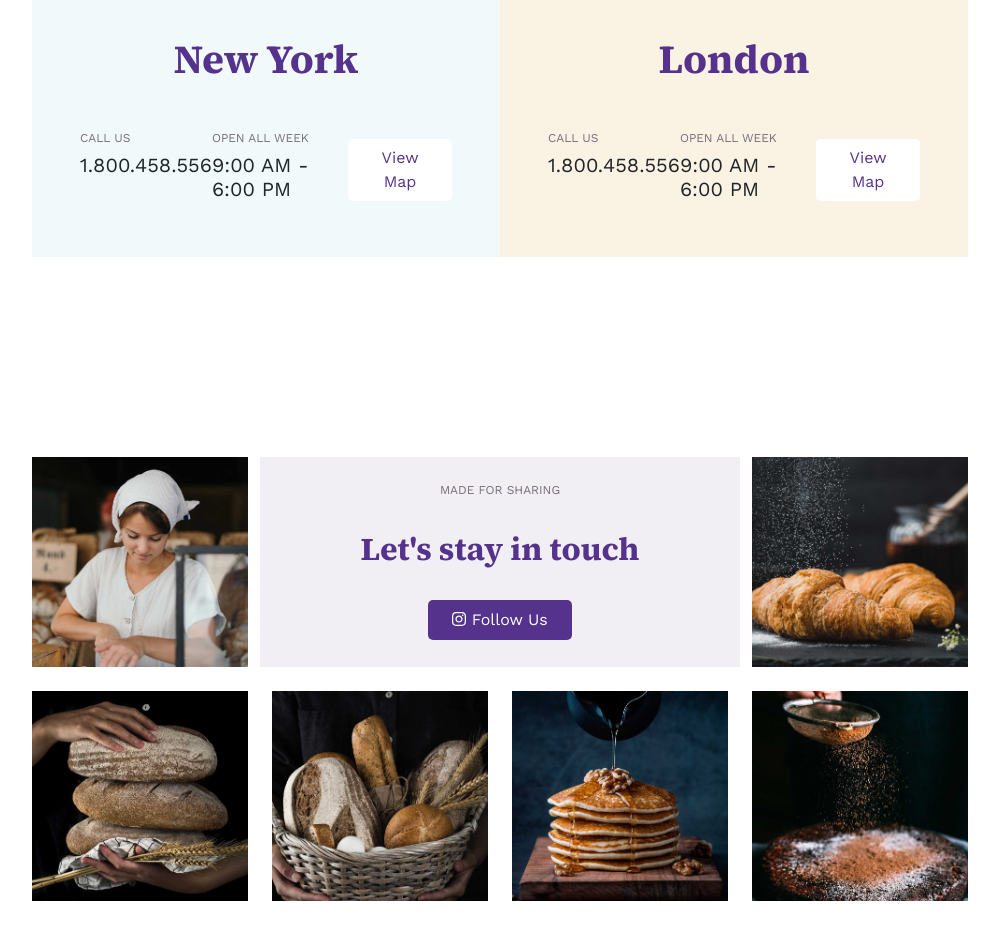
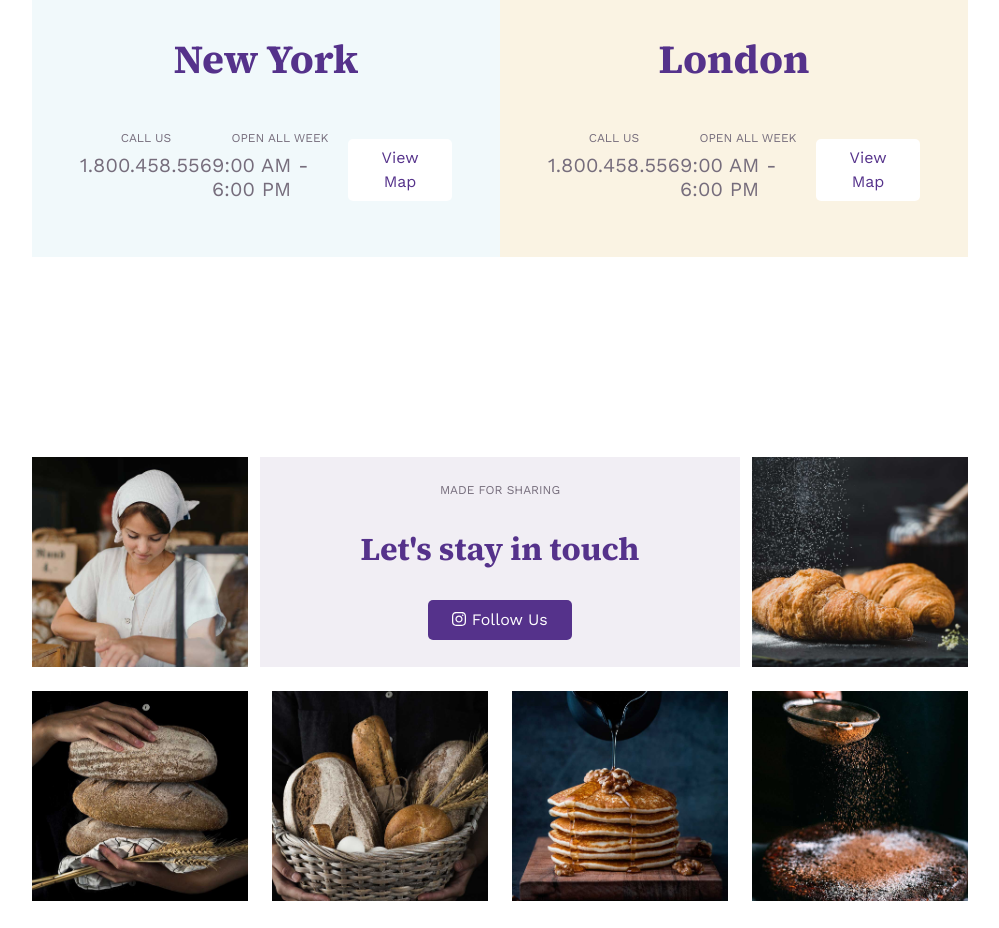
Before and after one commit to danielecarpentiero/proj-html-vuejs, a Vue app: page / in a window 1280 px wide. Shown: the part 4720-5648 px from the top of the page, without its empty margins (140-1139 px from the left). Built offline with nearby package versions, Linux system fonts and the light colour scheme.

Commit message:
fix: color

```diff
--- a/src/components/Locations.vue
+++ b/src/components/Locations.vue
@@ -8,11 +8,11 @@
         <h1 class="text-center my-5">{{ location.place }}</h1>
         <div class="info m-5 d-flex justify-content-between">
           <div class="phone">
-            <h6>call us</h6>
+            <h6 class="text-center">call us</h6>
             <h5>{{ location.number }}</h5>
           </div>
           <div class="time">
-            <h6>open all week</h6>
+            <h6 class="text-center">open all week</h6>
             <h5>{{ location.time }}</h5>
           </div>
           <button class="secondary my-2 px-4">View Map</button>
@@ -43,6 +43,9 @@ export default {
   img {
     width: 100%;
   }
+  h5 {
+    color: #766d7c;
+  }
 }
 
 .places:first-of-type {
```
